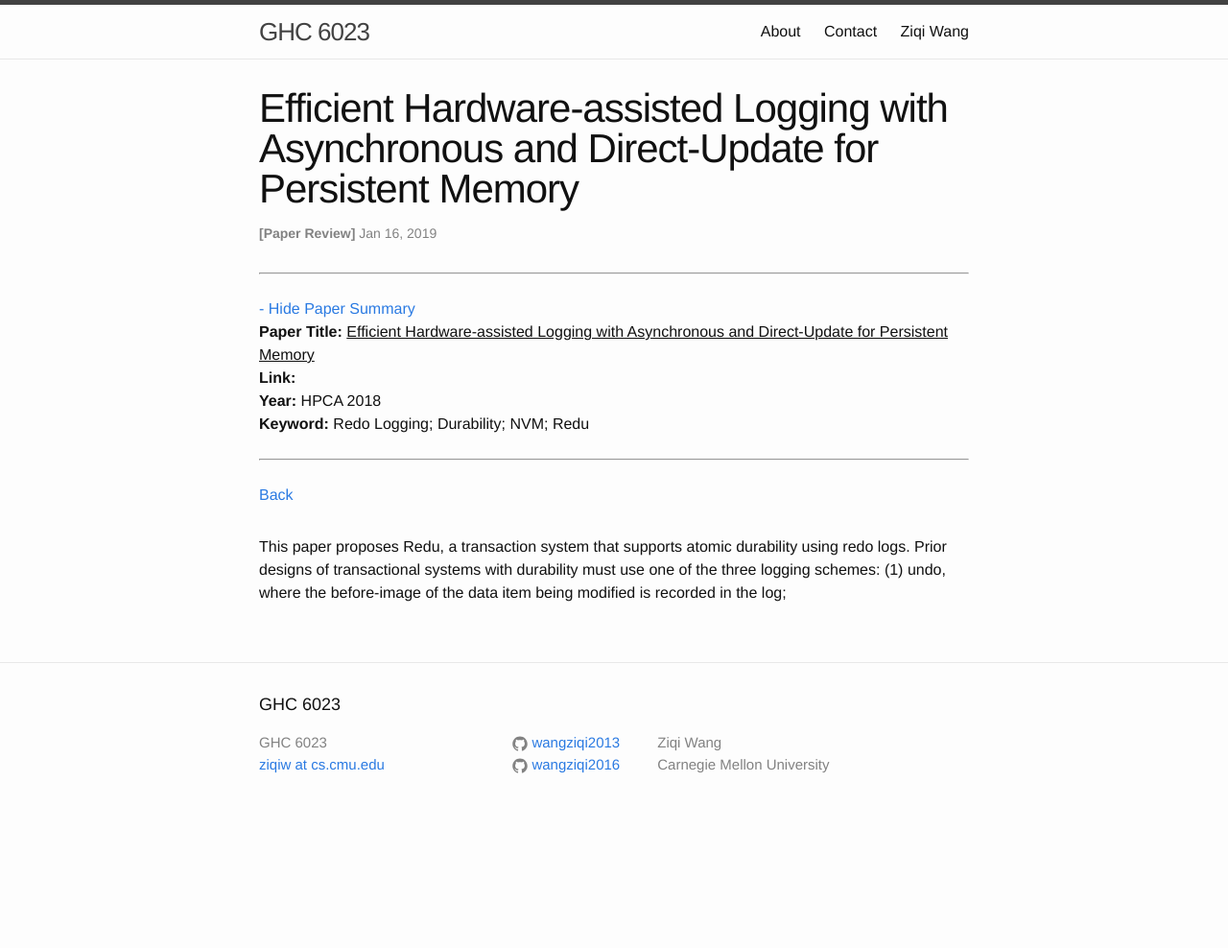
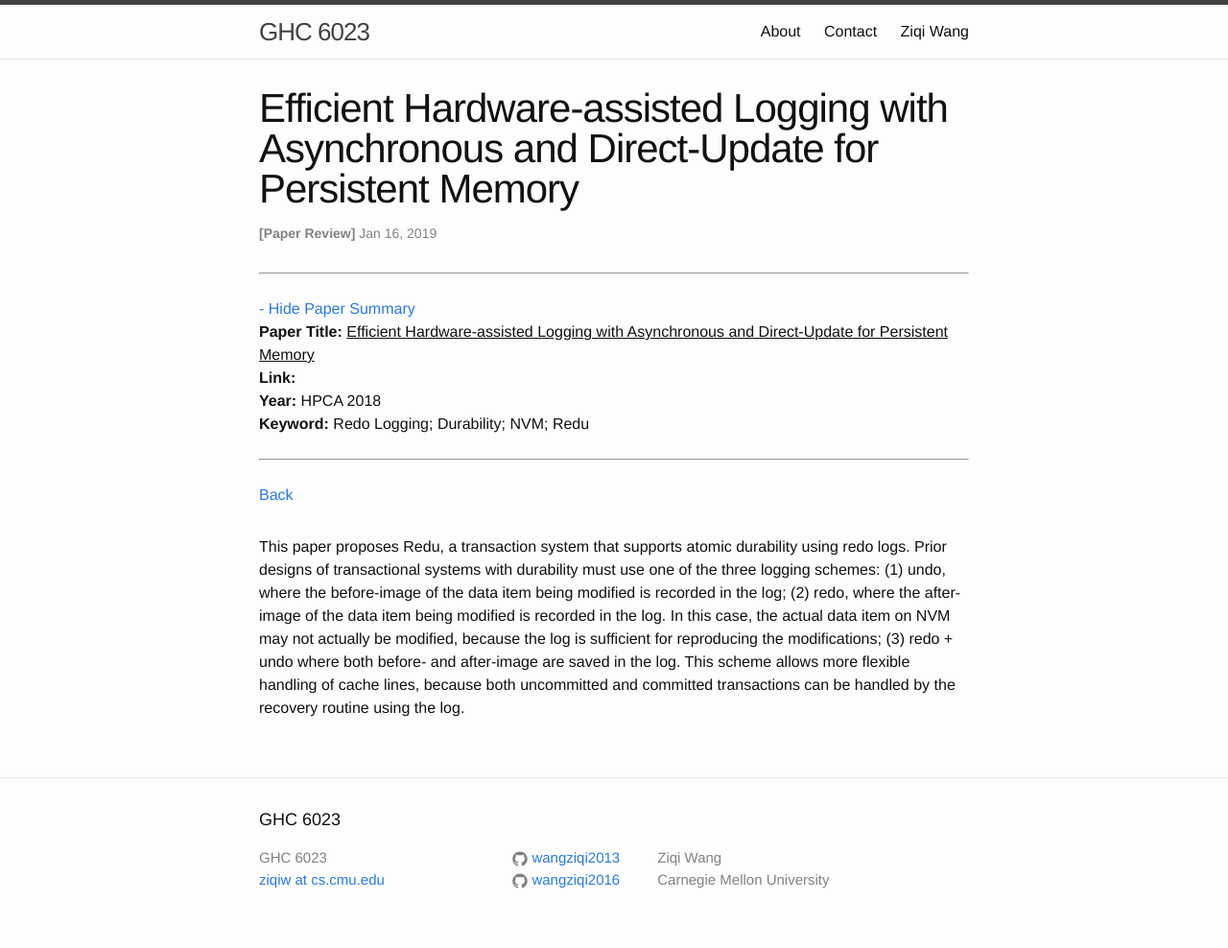
Before and after one commit to wangziqi2013/wangziqi2013.github.io, a Jekyll site: the page built from _posts/2019-01-05-redu.markdown, in a window 1280 px wide. Shown: the whole page at 96% size. Built offline with Jekyll 4.4.1, drawn with Linux system fonts in a browser that asks for light colours; before the commit the page ends 900 px from its top, so only the background shows below that.

Commit message:
Finish three schemes

```diff
--- a/_posts/2019-01-05-redu.markdown
+++ b/_posts/2019-01-05-redu.markdown
@@ -15,4 +15,8 @@ version_mgmt:
 
 This paper proposes Redu, a transaction system that supports atomic durability using redo logs. Prior designs of
 transactional systems with durability must use one of the three logging schemes: (1) undo, where the before-image of the
-data item being modified is recorded in the log;
+data item being modified is recorded in the log; (2) redo, where the after-image of the data item being modified is
+recorded in the log. In this case, the actual data item on NVM may not actually be modified, because the log
+is sufficient for reproducing the modifications; (3) redo + undo where both before- and after-image are saved
+in the log. This scheme allows more flexible handling of cache lines, because both uncommitted and committed
+transactions can be handled by the recovery routine using the log.
```
